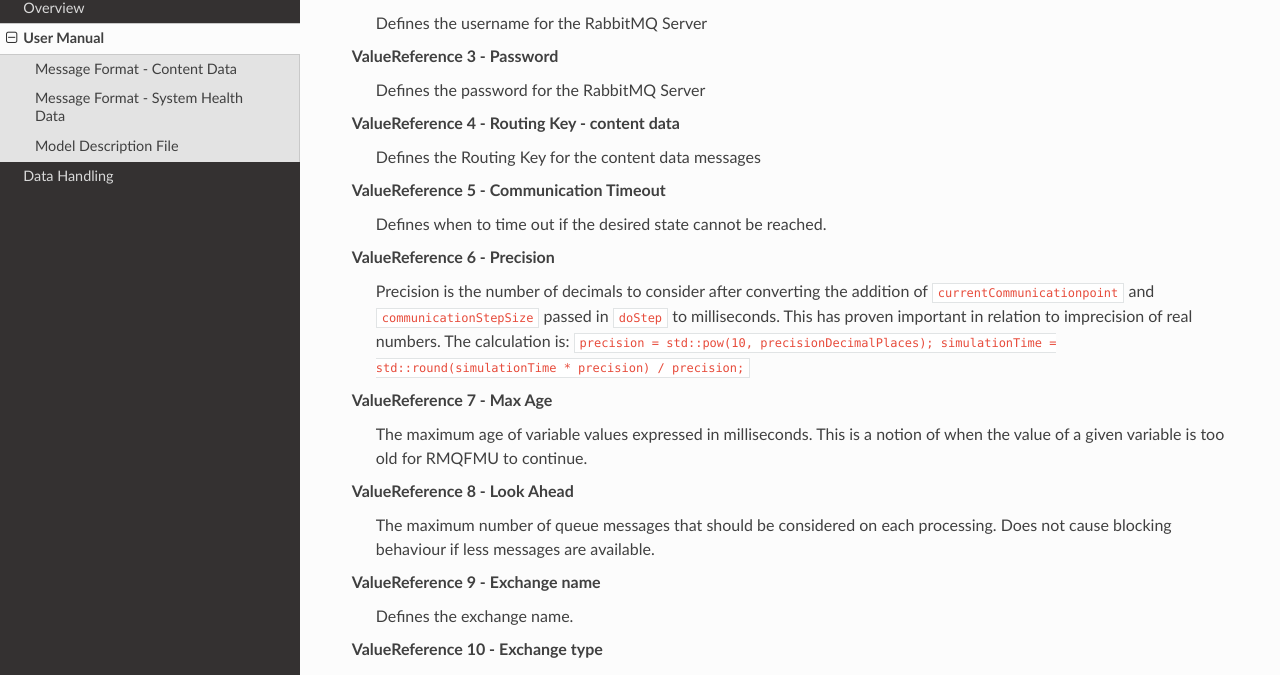
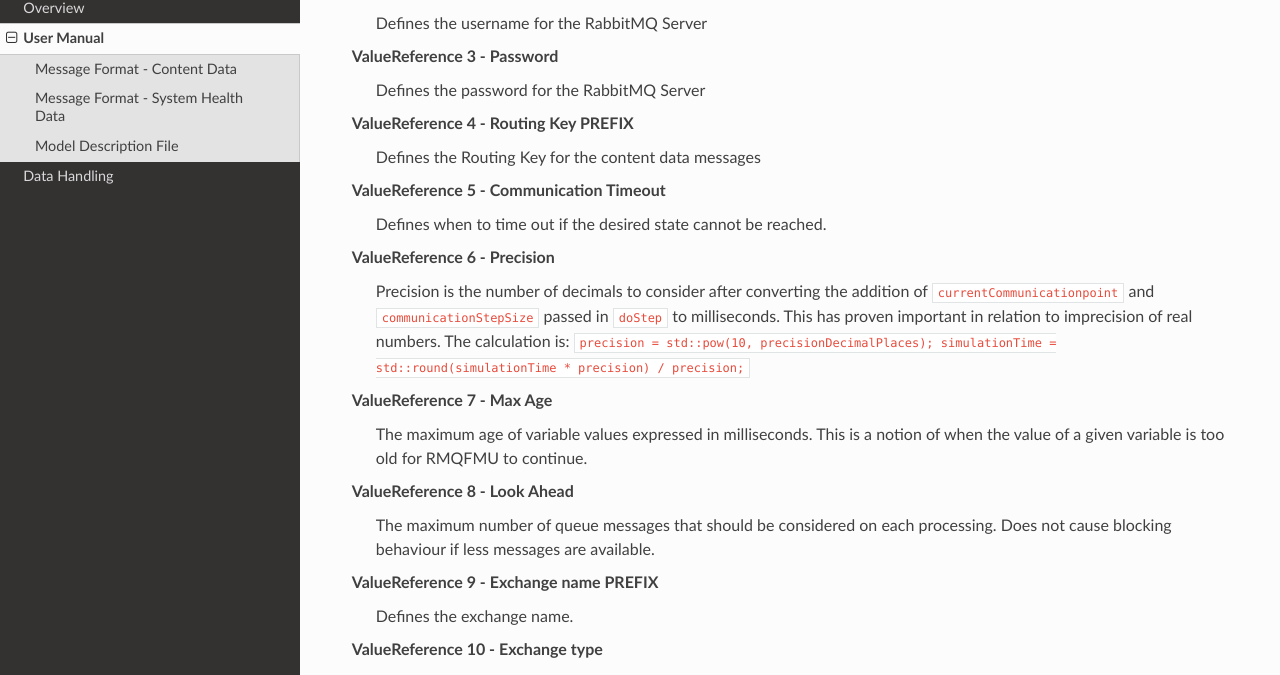
Before and after one commit to INTO-CPS-Association/fmu-rabbitmq, a Sphinx documentation site: the page built from docs/user-manual.rst, in a window 1280 px wide and 900 px high, scrolled down 1860 px. Shown: the part 144-819 px from the top of the window. Built offline with Sphinx 7.4.7 and the Read the Docs theme 2.0.0, drawn with Linux system fonts in a browser that asks for light colours.

Commit message:
Update user-manual.rst

```diff
--- a/docs/user-manual.rst
+++ b/docs/user-manual.rst
@@ -72,7 +72,7 @@ ValueReference 2 - username
 ValueReference 3 - Password
     Defines the password for the RabbitMQ Server
 
-ValueReference 4 - Routing Key - content data
+ValueReference 4 - Routing Key PREFIX
     Defines the Routing Key for the content data messages
 
 ValueReference 5 - Communication Timeout
@@ -91,7 +91,7 @@ ValueReference 8 - Look Ahead
     The maximum number of queue messages that should be considered on each processing.
     Does not cause blocking behaviour if less messages are available.
 
-ValueReference 9 - Exchange name
+ValueReference 9 - Exchange name PREFIX
     Defines the exchange name.
 
 ValueReference 10 - Exchange type
```
